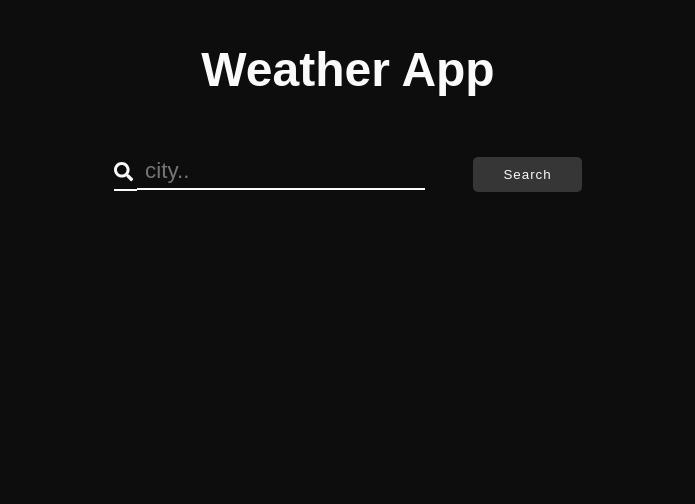
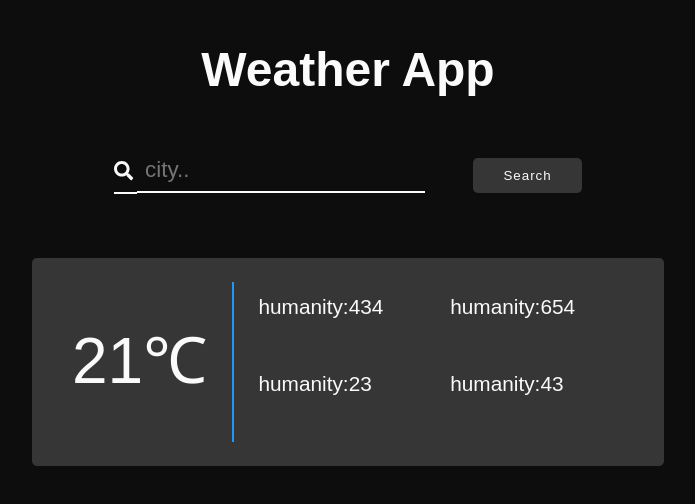
Before and after one commit to aligorgin/weatherS, a Next.js app: page / in a window 1280 px wide. Shown: the top 504 px of the page, without its empty margins (292-987 px from the left). Built offline with nearby package versions, Linux system fonts and the light colour scheme.

Commit message:
added results

```diff
--- /dev/null
+++ b/src/components/Results.tsx
@@ -0,0 +1,51 @@
+import styled from "styled-components";
+
+const Wrapper = styled.div`
+  color: ${({theme}) => theme.colors.text};
+  width: 39.5rem;
+  height: 13rem;
+  background-color: ${({theme}) => theme.colors.dark};
+  border-radius: 5px;
+  margin: 4rem auto 0;
+`
+
+const Content = styled.div`
+  padding: 1.5rem;
+  width: 100%;
+  height: 100%;
+  display: flex;
+`
+
+const Temperature = styled.div`
+  font-size: 4rem;
+  display: inline-flex;
+  padding: 1.8rem 1.6rem 1.8rem 1rem;
+  border-right: 2px solid ${({theme}) => theme.colors.cold};
+`
+
+const Details = styled.div`
+  padding: .5rem 0.5rem 0.5rem 1.5rem;
+  display: grid;
+  flex-grow: 1;
+  grid-template-columns: repeat(2, 1fr);
+  gap: 10px;
+  font-size: 1.3rem;
+`
+
+export function Results() {
+    return (
+        <Wrapper>
+            <Content>
+                <Temperature>
+                    21&#8451;
+                </Temperature>
+                <Details>
+                    <div>humanity:434</div>
+                    <div>humanity:654</div>
+                    <div>humanity:23</div>
+                    <div>humanity:43</div>
+                </Details>
+            </Content>
+        </Wrapper>
+    )
+}
--- a/src/components/Search.tsx
+++ b/src/components/Search.tsx
@@ -2,6 +2,10 @@ import styled, {css} from "styled-components";
 import {FontAwesomeIcon} from "@fortawesome/react-fontawesome";
 import {faSearch} from "@fortawesome/free-solid-svg-icons";
 import {useState, useRef, useEffect} from "react";
+
+interface Props {
+    button: string;
+}
 
 const Wrapper = styled.div`
   display: flex;
@@ -15,7 +19,7 @@ const SearchWrapper = styled.div`
   font-size: 1.2rem;
   border-bottom: 2px solid ${({theme}) => theme.colors.text};
   color: ${({theme}) => theme.colors.text};
-  padding: 0 .25rem 0 0;
+  padding: 0 .25rem 0.25rem 0;
   ${props => props.isFocused && css`
     border-bottom: 2px solid ${({theme}) => theme.colors.cold};
     color: ${({theme}) => theme.colors.cold};
@@ -36,7 +40,7 @@ const Input = styled.input`
   border-right: none;
   border-left: none;
   border-bottom: 2px solid ${({theme}) => theme.colors.text};
-  padding: 0 0 .25rem .5rem;
+  padding: 0 0 .5rem .5rem;
   margin-right: 3rem;
   font-size: 1.4rem;
 `
@@ -71,7 +75,7 @@ const Button = styled.button`
     height: 15rem;
   }
 
-  &:active{
+  &:active {
     transform: scale(95%);
     transition: transform .2s;
   }
@@ -83,7 +87,7 @@ const Button = styled.button`
 
 `
 
-export function Search() {
+export function Search({button}: Props) {
 
     const [isFocused, setIsFocused] = useState(false);
     const [X, setX] = useState(0);
@@ -113,7 +117,7 @@ export function Search() {
             <Input ref={InputEl} type='text' onFocus={handleOnFocus} onBlur={handleOnBlur} placeholder='city..'/>
             <Button ref={ButtonEl} onMouseEnter={handleOnMouseMove} X={X} Y={Y}>
                 <span>
-                    Search
+                    {button}
                 </span>
             </Button>
         </Wrapper>
--- a/src/container/All.tsx
+++ b/src/container/All.tsx
@@ -1,6 +1,7 @@
 import {Header} from "../components/Header";
 import styled from "styled-components";
 import {Search} from "../components/Search";
+import {Results} from "../components/Results";
 
 const Wrapper = styled.div`
   width: 45rem;
@@ -11,7 +12,8 @@ export default function All(){
     return(
         <Wrapper>
             <Header title='Weather App'/>
-            <Search/>
+            <Search button='Search'/>
+            <Results/>
         </Wrapper>
 
     )
```
